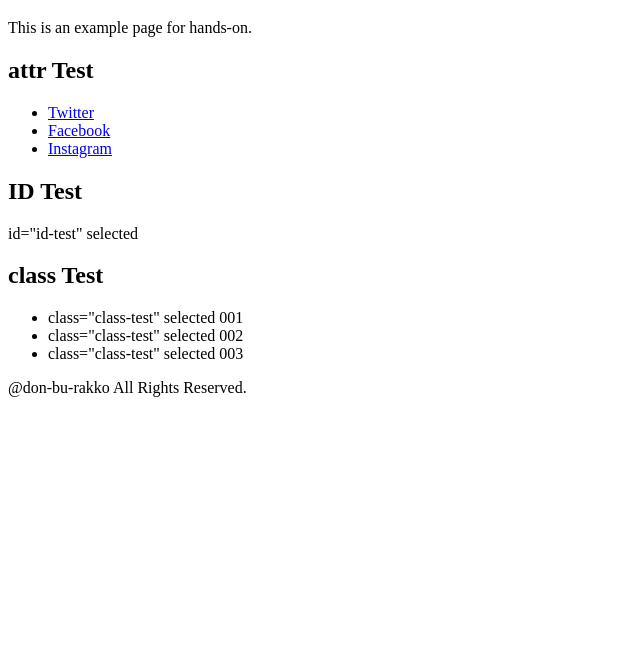
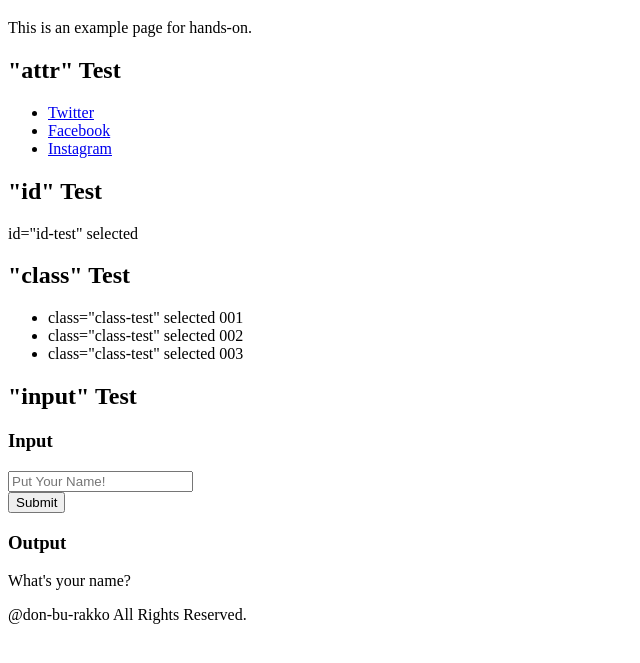
Before and after one commit to cha1ra/scrayping-handson, a plain HTML site: page index.html in a window 1280 px wide. Shown: the part 61-724 px from the top of the page, without its empty margins (0-640 px from the left). Drawn offline with Linux system fonts and the light colour scheme.

Commit message:
add 'input' element

```diff
--- a/index.html
+++ b/index.html
@@ -9,20 +9,37 @@
 <body>
     <h1>Example Page</h1>
     <p>This is an example page for hands-on.</p>
-    <h2>attr Test</h2>
+    <h2>"attr" Test</h2>
     <ul>
         <li><a href="https://twitter.com/">Twitter</a></li>
         <li><a href="https://www.facebook.com/">Facebook</a></li>
         <li><a href="https://www.instagram.com/">Instagram</a></li>
     </ul>
-    <h2>ID Test</h2>
+    <h2>"id" Test</h2>
     <p id="id-test">id="id-test" selected</p>
-    <h2>class Test</h2>
+    <h2>"class" Test</h2>
     <ul>
         <li class="class-test">class="class-test" selected 001</li>
         <li class="class-test">class="class-test" selected 002</li>
         <li class="class-test">class="class-test" selected 003</li>
     </ul>
+    <h2>"input" Test</h2>
+    <h3>Input</h3>
+        <form action="" id="id_form">
+            <input type="text" name="input-text" id="id_text" placeholder="Put Your Name!">
+        </form>
+        <button onclick="showResult()">Submit</button>
+    <h3>Output</h3>
+    <p id="result">What's your name?</p>
+
+
     <footer>@don-bu-rakko All Rights Reserved.</footer>
+    <script>
+        function showResult(){
+            const name = document.forms.id_form.id_text.value;
+            const target = document.getElementById('result')
+            target.innerHTML = 'Hello, ' + name
+        }
+    </script>
 </body>
 </html>
```
